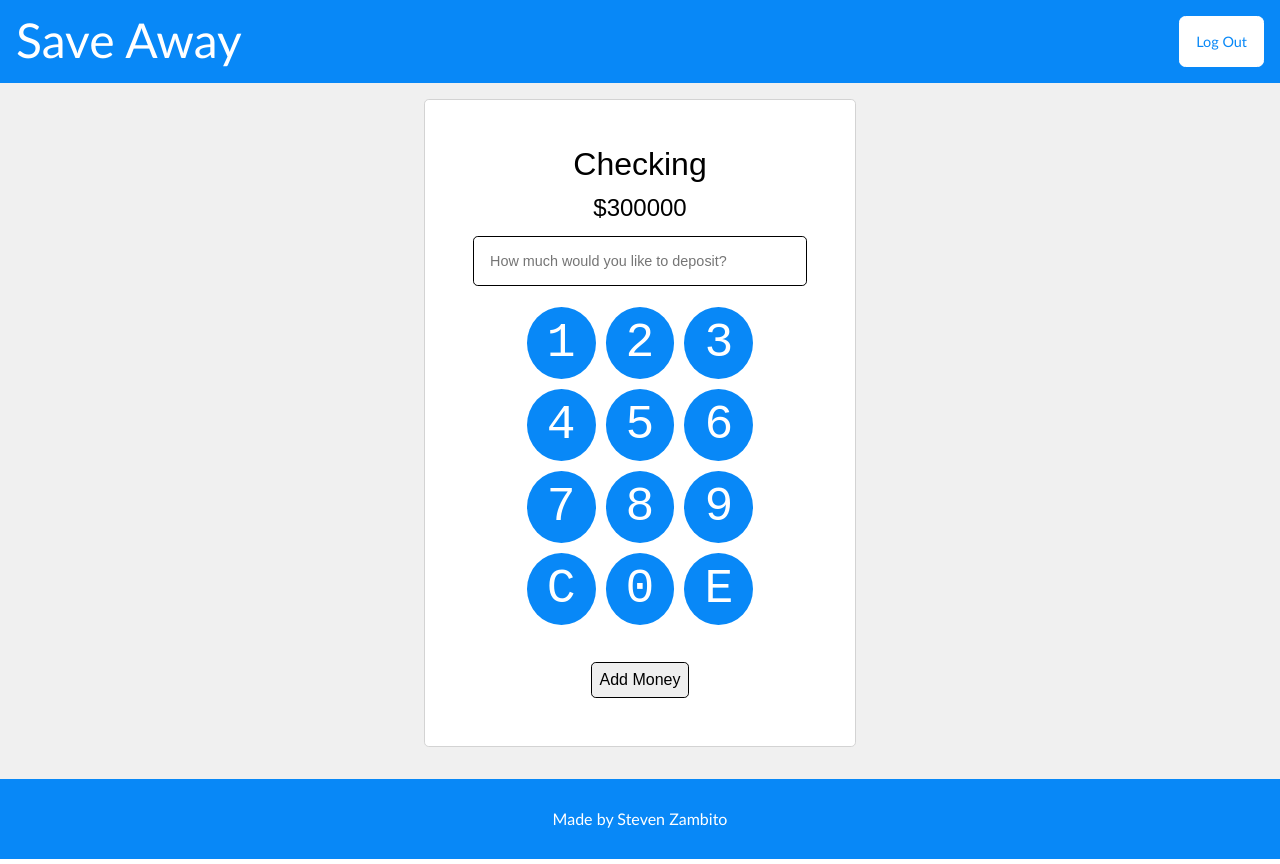
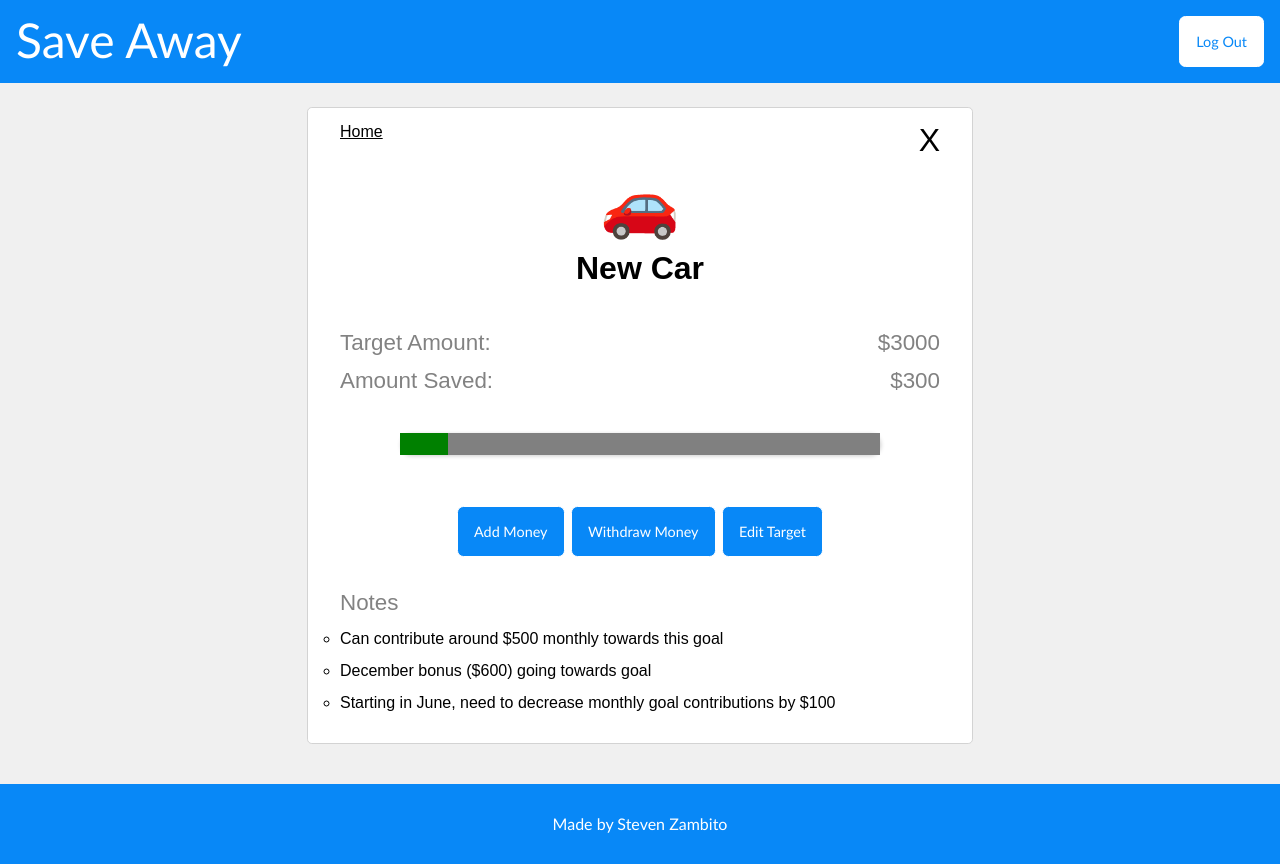
Before and after one commit to StevenZambito/SaveAway, a React (Create React App) app in the folder ClientApp/: page / in a window 1280 px wide. Built offline with nearby package versions, Linux system fonts and the light colour scheme.

Commit message:
Deleted num pad on checking page component and added "Edit Target" button on Goal page component

```diff
--- a/ClientApp/src/App.jsx
+++ b/ClientApp/src/App.jsx
@@ -6,5 +6,5 @@ import { Checking } from './pages/Checking'
 import './custom.scss'
 
 export function App() {
-  return <Checking />
+  return <Goal />
 }
--- a/ClientApp/src/pages/Checking.jsx
+++ b/ClientApp/src/pages/Checking.jsx
@@ -16,18 +16,18 @@ export function Checking() {
                 <input
                   name="saving"
                   id="saving"
-                  placeholder="How much would you like to deposit?"
+                  placeholder="Enter Amount"
                 ></input>
               </div>
 
-              <div id={styles.wrap}>
-                {/* <ul id={styles.display}>
+              {/* <div id={styles.wrap}>
+                <ul id={styles.display}>
                   <li>+</li>
                   <li>+</li>
                   <li>+</li>
                   <li>+</li>
                   <div className={styles.clear}></div>
-                </ul> */}
+                </ul>
                 <ul id={styles.numpad}>
                   <div>
                     <li>1</li>
@@ -48,7 +48,7 @@ export function Checking() {
                     <li>E</li>
                   </div>
                 </ul>
-              </div>
+              </div> */}
               <div className={styles.createButton}>
                 <button type="submit">Add Money</button>
               </div>
--- a/ClientApp/src/pages/Goal.jsx
+++ b/ClientApp/src/pages/Goal.jsx
@@ -9,6 +9,10 @@ export function Goal() {
         <Header />
         <div className={styles.goalBoxContainer}>
           <div className={styles.goalBox}>
+            <div className={styles.theX}>
+              <p id={styles.home}>Home</p>
+              <p>X</p>
+            </div>
             <div className={styles.emoji}>
               <p>🚗</p>
               <p>New Car</p>
@@ -28,6 +32,7 @@ export function Goal() {
             <section className={styles.goalButtons}>
               <button>Add Money</button>
               <button>Withdraw Money</button>
+              <button>Edit Target</button>
             </section>
             <section className={styles.notesSection}>
               <p>Notes</p>
--- a/ClientApp/src/styles/Checking.module.scss
+++ b/ClientApp/src/styles/Checking.module.scss
@@ -2,6 +2,7 @@
   display: flex;
   flex-direction: column;
   min-height: 100vh;
+  justify-content: space-between;
   background-color: rgb(240, 240, 240);
 }
 
@@ -61,10 +62,18 @@
 .createButton {
   margin-top: 2rem;
   button {
-    padding: 0.5rem;
-    border-radius: 0.3rem;
-    border: solid thin;
-    font-size: 1rem;
+    margin: 0.2rem;
+    cursor: pointer;
+    border-radius: 0.4rem;
+    padding: 1rem;
+    font-family: 'Gill Sans', 'Gill Sans MT', Calibri, 'Trebuchet MS',
+      sans-serif;
+    cursor: pointer;
+    align-items: center;
+    background-color: rgb(8, 136, 247);
+    border: solid thin white;
+    color: white;
+    font-size: 0.9rem;
   }
   button:hover {
     cursor: pointer;
--- a/ClientApp/src/styles/CreateGoal.module.scss
+++ b/ClientApp/src/styles/CreateGoal.module.scss
@@ -56,10 +56,18 @@
 .createButton {
   margin-top: 2rem;
   button {
-    padding: 0.5rem;
-    border-radius: 0.3rem;
-    border: solid thin;
-    font-size: 1rem;
+    margin: 0.2rem;
+    cursor: pointer;
+    border-radius: 0.4rem;
+    padding: 1rem;
+    font-family: 'Gill Sans', 'Gill Sans MT', Calibri, 'Trebuchet MS',
+      sans-serif;
+    cursor: pointer;
+    align-items: center;
+    background-color: rgb(8, 136, 247);
+    border: solid thin white;
+    color: white;
+    font-size: 0.9rem;
   }
   button:hover {
     cursor: pointer;
--- a/ClientApp/src/styles/Goal.module.scss
+++ b/ClientApp/src/styles/Goal.module.scss
@@ -110,3 +110,18 @@
     font-size: 0.9rem;
   }
 }
+
+.theX {
+  text-align: end;
+  font-size: 2rem;
+  display: flex;
+  justify-content: space-between;
+
+  #home {
+    font-size: 1rem;
+    text-decoration: underline;
+  }
+  p {
+    cursor: pointer;
+  }
+}
--- a/ClientApp/src/styles/SaveAway.module.scss
+++ b/ClientApp/src/styles/SaveAway.module.scss
@@ -1,7 +1,7 @@
 .saveAwayPage {
   display: flex;
   flex-direction: column;
-
+  justify-content: space-between;
   min-height: 100vh;
   background-color: rgb(240, 240, 240);
 }
```
